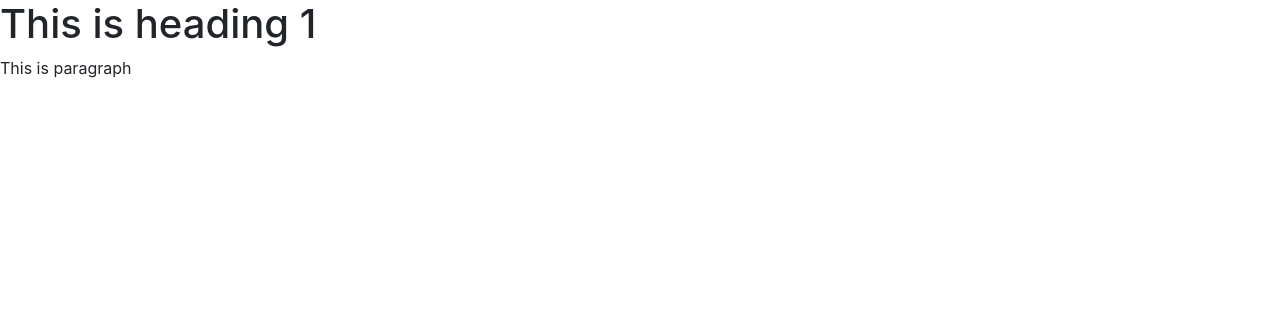
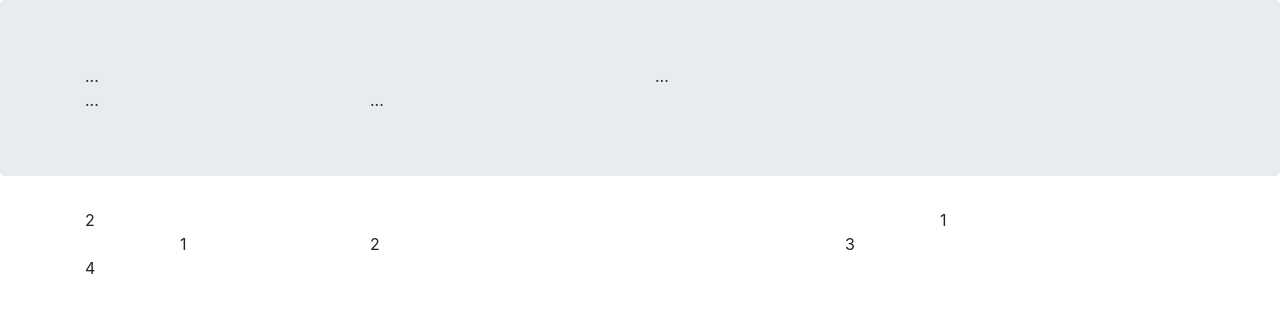
Before and after one commit to Phucsensei/git-test-03, a website: page index.html in a window 1280 px wide. Drawn offline with nearby package versions, Linux system fonts and the light colour scheme.

Commit message:
Bootstrap Grid Part 1

```diff
--- a/index.html
+++ b/index.html
@@ -1,5 +1,6 @@
 <!DOCTYPE html>
 <html lang="en">
+
 <head>
     <meta charset="UTF-8">
     <meta http-equiv="X-UA-Compatible" content="IE=edge">
@@ -7,12 +8,45 @@
     <title>Document</title>
     <link rel="stylesheet" href="node_modules/bootstrap/dist/css/bootstrap.min.css">
 </head>
+
 <body>
-    <h1>This is heading 1</h1>
-    <p>This is paragraph</p>
+    <header class="jumbotron">
+        <div class="container">
+            <div class="row">
+                <div class="col-12 col-sm-6">...</div>
+                <div class="col-12 col-sm">...</div>
+            </div>
+            <div class="row">
+                <div class="col-12 col-sm-4 col-md-3"> ... </div>
+                <div class="col col-sm col-md"> ... </div>
+            </div>
+        </div>
+    </header>
+    <section>
+        <div class="container">
+            <div class="row">
+                <div class="col-12 col-sm-4 col-md-3 order-sm-last"> 1 </div>
+                <div class="col col-sm col-md order-sm-first"> 2 </div>
+            </div>
+        </div>
+    </section>
+    <footer>
+        <div class="container">
+            <div class="row">
+                <div class="col-4 offset-1 col-sm-2"> 1 </div>
+
+                <div class="col-7 col-sm-5"> 2 </div>
+
+                <div class="col-12 col-sm-4"> 3 </div>
+
+                <div class="col-auto"> 4 </div>
+            </div>
+        </div>
+    </footer>
 </body>
 <!-- jQuery first, then Popper.js, then Bootstrap JS. -->
 <script src="node_modules/jquery/dist/jquery.slim.min.js"></script>
 <script src="node_modules/popper.js/dist/umd/popper.min.js"></script>
 <script src="node_modules/bootstrap/dist/js/bootstrap.min.js"></script>
+
 </html>
```
